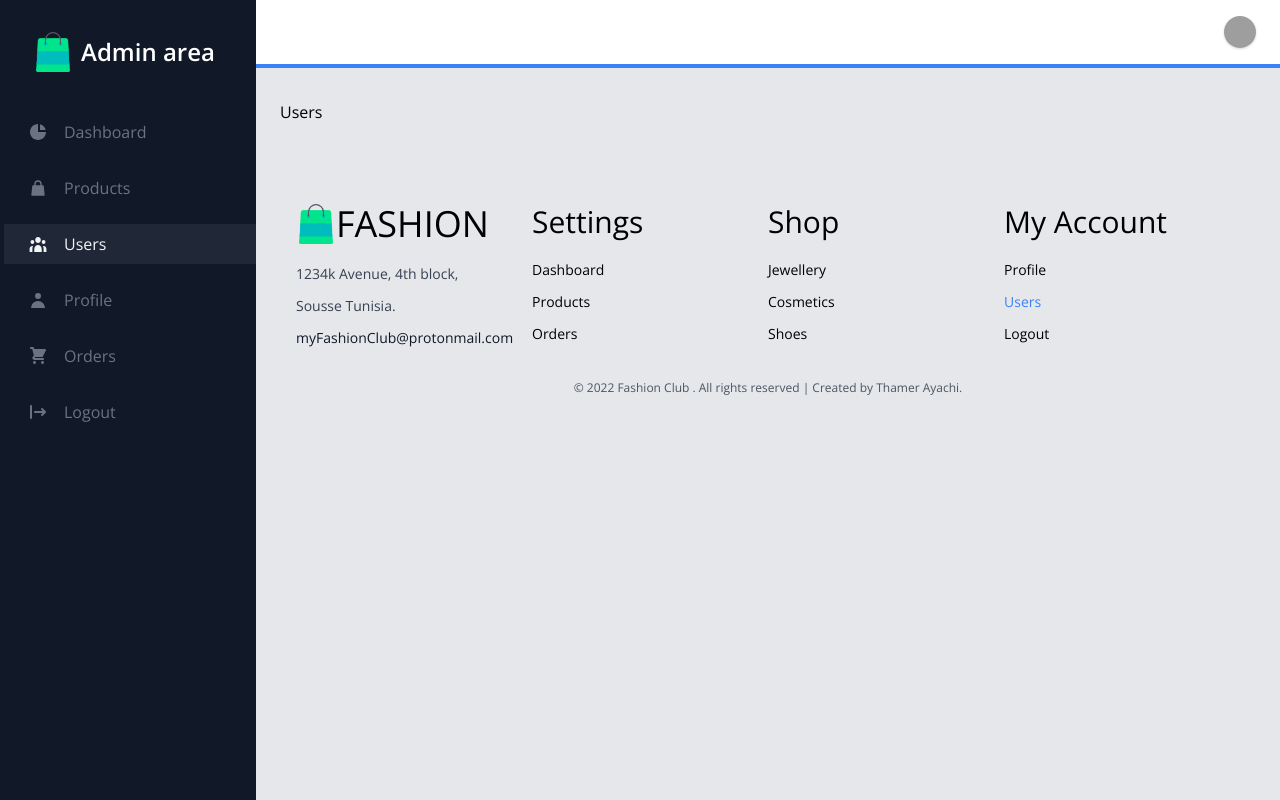
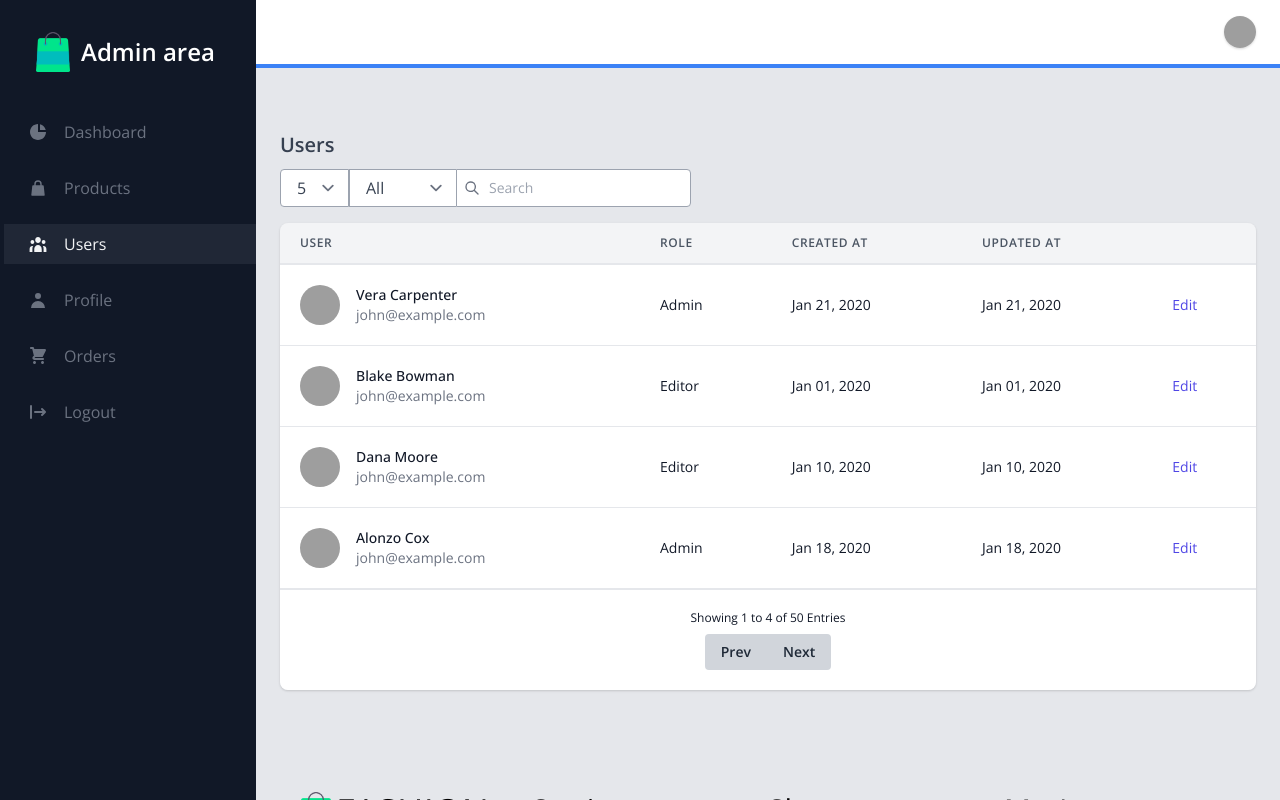
Before and after one commit to ThamerAyachi/Fashion-club, a Vue app in the folder client/: page /users in a window 1280 px wide. Built offline with nearby package versions, Linux system fonts and the light colour scheme; grey boxes are pictures that could not be loaded.

Commit message:
add table users in users page

```diff
--- a/client/src/views/admin/Users.vue
+++ b/client/src/views/admin/Users.vue
@@ -1,9 +1,216 @@
 <template>
-  <div>Users</div>
+  <div>
+    <div>
+      <div class="mt-8">
+        <div class="mt-6">
+          <h2 class="text-xl font-semibold leading-tight text-gray-700">
+            Users
+          </h2>
+
+          <div class="flex flex-col mt-3 sm:flex-row">
+            <div class="flex">
+              <div class="relative">
+                <select
+                  class="block w-full h-full px-4 py-2 pr-8 leading-tight text-gray-700 bg-white border border-gray-400 rounded-l appearance-none focus:outline-none focus:bg-white focus:border-gray-500"
+                >
+                  <option>5</option>
+                  <option>10</option>
+                  <option>20</option>
+                </select>
+              </div>
+
+              <div class="relative">
+                <select
+                  class="block w-full h-full px-4 py-2 pr-8 leading-tight text-gray-700 bg-white border-t border-b border-r border-gray-400 rounded-r appearance-none sm:rounded-r-none sm:border-r-0 focus:outline-none focus:border-l focus:border-r focus:bg-white focus:border-gray-500"
+                >
+                  <option>All</option>
+                  <option>Active</option>
+                  <option>Inactive</option>
+                </select>
+              </div>
+            </div>
+
+            <div class="relative block mt-2 sm:mt-0">
+              <span class="absolute inset-y-0 left-0 flex items-center pl-2">
+                <svg
+                  viewBox="0 0 24 24"
+                  class="w-4 h-4 text-gray-500 fill-current"
+                >
+                  <path
+                    d="M10 4a6 6 0 100 12 6 6 0 000-12zm-8 6a8 8 0 1114.32 4.906l5.387 5.387a1 1 0 01-1.414 1.414l-5.387-5.387A8 8 0 012 10z"
+                  />
+                </svg>
+              </span>
+
+              <input
+                placeholder="Search"
+                class="block w-full py-2 pl-8 pr-6 text-sm text-gray-700 placeholder-gray-400 bg-white border border-b border-gray-400 rounded-l rounded-r appearance-none sm:rounded-l-none focus:bg-white focus:placeholder-gray-600 focus:text-gray-700 focus:outline-none"
+              />
+            </div>
+          </div>
+
+          <div class="px-4 py-4 -mx-4 overflow-x-auto sm:-mx-8 sm:px-8">
+            <div
+              class="inline-block min-w-full overflow-hidden rounded-lg shadow"
+            >
+              <table class="min-w-full leading-normal">
+                <thead>
+                  <tr>
+                    <th
+                      class="px-5 py-3 text-xs font-semibold tracking-wider text-left text-gray-600 uppercase bg-gray-100 border-b-2 border-gray-200"
+                    >
+                      User
+                    </th>
+                    <th
+                      class="px-5 py-3 text-xs font-semibold tracking-wider text-left text-gray-600 uppercase bg-gray-100 border-b-2 border-gray-200"
+                    >
+                      Role
+                    </th>
+                    <th
+                      class="px-5 py-3 text-xs font-semibold tracking-wider text-left text-gray-600 uppercase bg-gray-100 border-b-2 border-gray-200"
+                    >
+                      Created at
+                    </th>
+                    <th
+                      class="px-5 py-3 text-xs font-semibold tracking-wider text-left text-gray-600 uppercase bg-gray-100 border-b-2 border-gray-200"
+                    >
+                      Updated at
+                    </th>
+                    <th
+                      class="px-5 py-3 text-xs font-semibold tracking-wider text-left text-gray-600 uppercase bg-gray-100 border-b-2 border-gray-200"
+                    ></th>
+                  </tr>
+                </thead>
+                <tbody>
+                  <tr v-for="(u, index) in users" :key="index">
+                    <td
+                      class="px-5 py-5 text-sm bg-white border-b border-gray-200"
+                    >
+                      <div class="flex items-center">
+                        <div class="flex-shrink-0 w-10 h-10">
+                          <img
+                            class="w-full h-full rounded-full"
+                            :src="u.picture"
+                            alt="profile pic"
+                          />
+                        </div>
+
+                        <div class="ml-4">
+                          <div
+                            class="text-sm font-medium leading-5 text-gray-900"
+                          >
+                            {{ u.name }}
+                          </div>
+                          <div class="text-sm leading-5 text-gray-500">
+                            john@example.com
+                          </div>
+                        </div>
+                      </div>
+                    </td>
+                    <td
+                      class="px-5 py-5 text-sm bg-white border-b border-gray-200"
+                    >
+                      <p class="text-gray-900 whitespace-nowrap">
+                        {{ u.role }}
+                      </p>
+                    </td>
+                    <td
+                      class="px-5 py-5 text-sm bg-white border-b border-gray-200"
+                    >
+                      <p class="text-gray-900 whitespace-nowrap">
+                        {{ u.created }}
+                      </p>
+                    </td>
+                    <td
+                      class="px-5 py-5 text-sm bg-white border-b border-gray-200"
+                    >
+                      <p class="text-gray-900 whitespace-nowrap">
+                        {{ u.created }}
+                      </p>
+                    </td>
+                    <td
+                      class="px-5 py-5 text-sm bg-white border-b border-gray-200"
+                    >
+                      <a href="#" class="text-indigo-600 hover:text-indigo-900"
+                        >Edit</a
+                      >
+                    </td>
+                  </tr>
+                </tbody>
+              </table>
+              <div
+                class="flex flex-col items-center px-5 py-5 bg-white border-t xs:flex-row xs:justify-between"
+              >
+                <span class="text-xs text-gray-900 xs:text-sm"
+                  >Showing 1 to 4 of 50 Entries</span
+                >
+
+                <div class="inline-flex mt-2 xs:mt-0">
+                  <button
+                    class="px-4 py-2 text-sm font-semibold text-gray-800 bg-gray-300 rounded-l hover:bg-gray-400"
+                  >
+                    Prev
+                  </button>
+                  <button
+                    class="px-4 py-2 text-sm font-semibold text-gray-800 bg-gray-300 rounded-r hover:bg-gray-400"
+                  >
+                    Next
+                  </button>
+                </div>
+              </div>
+            </div>
+          </div>
+        </div>
+      </div>
+    </div>
+  </div>
 </template>
 
 <script>
-export default {};
+export default {
+  data() {
+    return {
+      users: [
+        {
+          picture:
+            "https://images.unsplash.com/photo-1494790108377-be9c29b29330?ixlib=rb-1.2.1&ixid=eyJhcHBfaWQiOjEyMDd9&auto=format&fit=facearea&facepad=2.2&w=160&h=160&q=80",
+          name: "Vera Carpenter",
+          role: "Admin",
+          created: "Jan 21, 2020",
+          status: "Active",
+          statusColor: "green",
+        },
+        {
+          picture:
+            "https://images.unsplash.com/photo-1500648767791-00dcc994a43e?ixlib=rb-1.2.1&ixid=eyJhcHBfaWQiOjEyMDd9&auto=format&fit=facearea&facepad=2.2&w=160&h=160&q=80",
+          name: "Blake Bowman",
+          role: "Editor",
+          created: "Jan 01, 2020",
+          status: "Active",
+          statusColor: "green",
+        },
+        {
+          picture:
+            "https://images.unsplash.com/photo-1540845511934-7721dd7adec3?ixlib=rb-1.2.1&ixid=eyJhcHBfaWQiOjEyMDd9&auto=format&fit=facearea&facepad=2.2&w=160&h=160&q=80",
+          name: "Dana Moore",
+          role: "Editor",
+          created: "Jan 10, 2020",
+          status: "Suspended",
+          statusColor: "orange",
+        },
+        {
+          picture:
+            "https://images.unsplash.com/photo-1522609925277-66fea332c575?ixlib=rb-1.2.1&ixid=eyJhcHBfaWQiOjEyMDd9&auto=format&fit=facearea&facepad=2.2&h=160&w=160&q=80",
+          name: "Alonzo Cox",
+          role: "Admin",
+          created: "Jan 18, 2020",
+          status: "Inactive",
+          statusColor: "red",
+        },
+      ],
+    };
+  },
+};
 </script>
 
 <style lang="scss" scoped></style>
```
